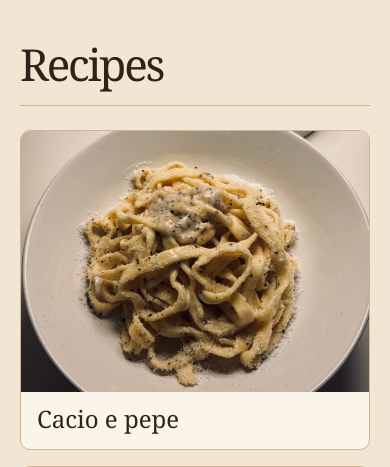
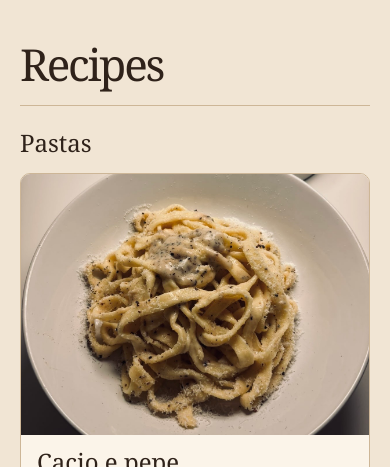
Before and after one commit to alekfrohlich/alekfrohlich.github.io, a Jekyll site: the page built from _pages/recipes.html, in a window 390 px wide. Shown: the top 467 px of the page. Built offline with Jekyll 4.4.1, drawn with Linux system fonts in a browser that asks for light colours; some of the changed text lies outside the part shown; grey boxes are pictures that could not be loaded.

Commit message:
Add pasta and risotto sections

```diff
--- a/_config.yml
+++ b/_config.yml
@@ -250,6 +250,7 @@ defaults:
     values:
       layout: recipe
       sitemap: false
+      section: pastas
 
 # -----------------------------------------------------------------------------
 # Jekyll Minifier
--- a/_layouts/cookbook.html
+++ b/_layouts/cookbook.html
@@ -5,7 +5,7 @@
     <meta name="viewport" content="width=device-width, initial-scale=1">
     <meta name="robots" content="noindex">
     <title>{{ page.title | escape }}{% if page.collection == 'recipes' %} · Recipes{% endif %}</title>
-    <link rel="stylesheet" href="{{ '/assets/css/cookbook.css' | relative_url }}">
+    <link rel="stylesheet" href="{{ '/assets/css/cookbook.css' | relative_url }}?v=2">
   </head>
   <body>
     <main class="cookbook">
--- a/_pages/recipes.html
+++ b/_pages/recipes.html
@@ -10,17 +10,25 @@ sitemap: false
 </header>
 
 {% assign recipes = site.recipes | sort_natural: 'title' %}
-{% if recipes.size > 0 %}
+{% assign sections = 'Pastas,Risottos' | split: ',' %}
+{% for section in sections %}
+  {% assign section_id = section | downcase %}
+  {% assign section_recipes = recipes | where: 'section', section_id %}
+  <section class="recipe-section" aria-labelledby="{{ section_id }}-heading">
+    <h2 id="{{ section_id }}-heading">{{ section }}</h2>
+    {% if section_recipes.size > 0 %}
       <ul class="recipe-grid" role="list">
-    {% for recipe in recipes %}
+        {% for recipe in section_recipes %}
           <li>
             <a class="recipe-card" href="{{ recipe.url | relative_url }}">
               <img src="{{ recipe.photo | prepend: '/recipes/' | relative_url | escape }}" alt="" loading="lazy" decoding="async">
-          <h2>{{ recipe.title | escape }}</h2>
+              <h3 class="recipe-card-title">{{ recipe.title | escape }}</h3>
             </a>
           </li>
         {% endfor %}
       </ul>
     {% else %}
-  <p>No recipes yet.</p>
+      <p>No {{ section_id }} yet.</p>
     {% endif %}
+  </section>
+{% endfor %}
--- a/assets/css/cookbook.css
+++ b/assets/css/cookbook.css
@@ -42,7 +42,7 @@ a:focus-visible {
   border-bottom: 1px solid var(--line);
 }
 
-h1, h2 {
+h1, h2, .recipe-card-title {
   font-family: var(--heading-font);
   font-weight: 400;
   line-height: 1.12;
@@ -57,6 +57,18 @@ h1 {
 
 h2 {
   font-size: clamp(1.5rem, 4vw, 2rem);
+}
+
+.recipe-section + .recipe-section {
+  margin-top: clamp(2.5rem, 6vw, 4rem);
+}
+
+.recipe-section h2 {
+  margin: 0 0 1rem;
+}
+
+.recipe-section p {
+  margin: 0;
 }
 
 .recipe-grid {
@@ -93,7 +105,7 @@ h2 {
   background: var(--line);
 }
 
-.recipe-card h2 {
+.recipe-card-title {
   margin: 0;
   padding: 0.85rem 1rem 1rem;
   font-size: 1.5rem;
```
Lines whose indentation alone changed are shown as unchanged.
